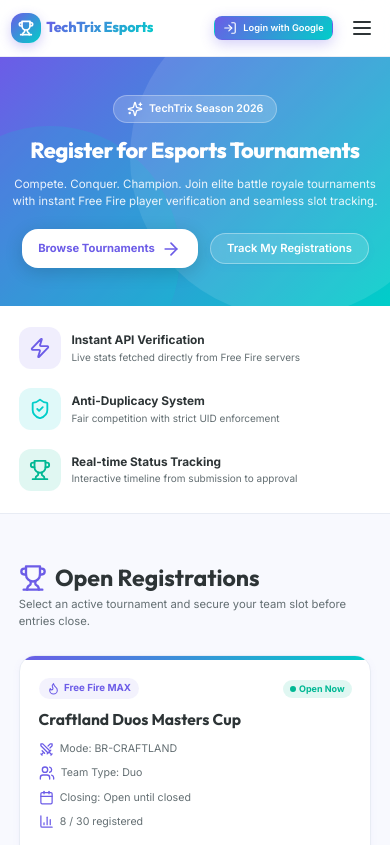
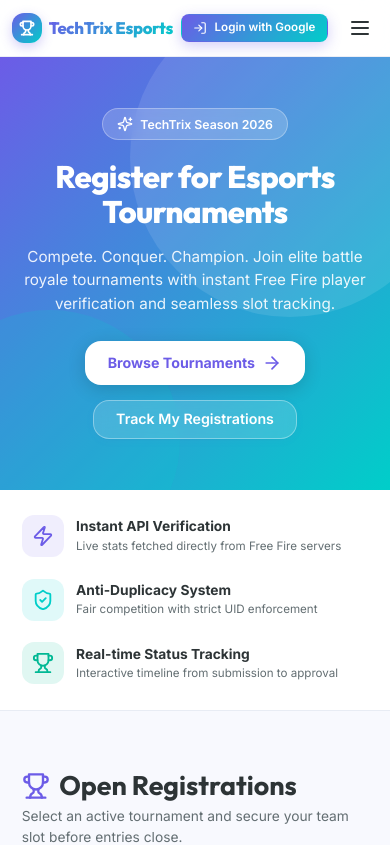
Before and after one commit to lovechn1407-debug/TECHTRIX-ESPREGISTER, a React (Vite) app: page / in a window 390 px wide. Shown: the top 845 px of the page. Built offline with nearby package versions, Linux system fonts and the light colour scheme; no server answers; the database is empty.

Commit message:
fix: restore comfortable font size scale and add ScrollToTop to reset scroll on route change

```diff
--- a/src/App.jsx
+++ b/src/App.jsx
@@ -5,6 +5,7 @@
 import ProtectedRoute from './components/common/ProtectedRoute';
 import AdminProtectedRoute from './components/common/AdminProtectedRoute';
 import ErrorBoundary from './components/common/ErrorBoundary';
+import ScrollToTop from './components/common/ScrollToTop';
 
 // Client Pages
 import Home from './features/client/Home';
@@ -22,6 +23,7 @@
 export function App() {
   return (
     <ErrorBoundary>
+      <ScrollToTop />
       <Routes>
         {/* Client Routes */}
         <Route path="/" element={<ClientLayout />}>
--- /dev/null
+++ b/src/components/common/ScrollToTop.jsx
@@ -0,0 +1,23 @@
+import { useEffect } from 'react';
+import { useLocation } from 'react-router-dom';
+
+/**
+ * ScrollToTop component
+ * Automatically resets window scroll position to the top on every route/URL change.
+ */
+export function ScrollToTop() {
+  const { pathname, search } = useLocation();
+
+  useEffect(() => {
+    // Instantly scroll to top of window
+    window.scrollTo({
+      top: 0,
+      left: 0,
+      behavior: 'instant',
+    });
+  }, [pathname, search]);
+
+  return null;
+}
+
+export default ScrollToTop;
--- a/src/styles/client.css
+++ b/src/styles/client.css
@@ -345,14 +345,14 @@
     gap: 1.25rem;
   }
   .hero-section {
-    padding: 3rem 1rem;
+    padding: 3.5rem 1.15rem;
   }
   .hero-title {
-    font-size: 1.75rem;
+    font-size: 2.15rem;
   }
   .hero-subtitle {
-    font-size: 0.92rem;
-    margin-bottom: 1.5rem;
+    font-size: 1.05rem;
+    margin-bottom: 1.75rem;
   }
 }
 
@@ -640,22 +640,22 @@
 
 @media (max-width: 680px) {
   .status-page-header {
-    padding: 1.25rem 0 0.85rem 0;
-    margin-bottom: 1.25rem;
+    padding: 1.5rem 0 1rem 0;
+    margin-bottom: 1.35rem;
   }
   .status-page-header h1 {
-    font-size: 1.45rem !important;
+    font-size: 1.65rem !important;
   }
   .status-page-header p {
-    font-size: 0.82rem;
+    font-size: 0.88rem;
   }
   .submission-item-card {
     flex-direction: column;
     align-items: flex-start;
-    padding: 1rem;
-    gap: 0.85rem;
+    padding: 1.15rem;
+    gap: 0.95rem;
   }
   .submission-item-card h3 {
-    font-size: 1.05rem;
+    font-size: 1.15rem;
   }
 }
--- a/src/styles/components.css
+++ b/src/styles/components.css
@@ -1310,56 +1310,56 @@
 
 @media (max-width: 640px) {
   .btn {
-    font-size: 0.82rem;
-    padding: 0.5rem 0.95rem;
+    font-size: 0.88rem;
+    padding: 0.58rem 1.15rem;
   }
   .btn-sm {
-    font-size: 0.74rem;
-    padding: 0.35rem 0.65rem;
+    font-size: 0.8rem;
+    padding: 0.4rem 0.78rem;
   }
   .btn-lg {
-    font-size: 0.9rem;
-    padding: 0.68rem 1.25rem;
+    font-size: 0.98rem;
+    padding: 0.78rem 1.5rem;
   }
   .badge {
-    font-size: 0.68rem;
-    padding: 0.18rem 0.55rem;
+    font-size: 0.74rem;
+    padding: 0.22rem 0.62rem;
   }
   .card-header {
-    padding: 1rem 1.15rem;
+    padding: 1.1rem 1.25rem;
   }
   .card-body {
-    padding: 1rem 1.15rem;
+    padding: 1.1rem 1.25rem;
   }
   .card-footer {
-    padding: 0.85rem 1.15rem;
+    padding: 0.9rem 1.25rem;
   }
   .reui-timeline-item {
-    padding-left: 2.15rem;
-    padding-bottom: 1.25rem;
+    padding-left: 2.25rem;
+    padding-bottom: 1.4rem;
   }
   .reui-timeline-indicator {
-    left: 0.15rem;
-    width: 22px;
-    height: 22px;
-    font-size: 0.7rem;
+    left: 0.2rem;
+    width: 24px;
+    height: 24px;
+    font-size: 0.75rem;
   }
   .reui-timeline-separator {
-    left: calc(0.15rem + 10px);
-    top: 26px;
+    left: calc(0.2rem + 11px);
+    top: 28px;
     bottom: -2px;
   }
   .reui-timeline-title {
-    font-size: 0.86rem;
+    font-size: 0.92rem;
   }
   .reui-timeline-date {
-    font-size: 0.72rem;
+    font-size: 0.76rem;
   }
   .reui-timeline-meta {
-    font-size: 0.72rem;
+    font-size: 0.76rem;
   }
   .timeline-decline-box {
-    padding: 0.45rem 0.65rem;
-    font-size: 0.76rem;
+    padding: 0.55rem 0.75rem;
+    font-size: 0.8rem;
   }
 }
--- a/src/styles/index.css
+++ b/src/styles/index.css
@@ -72,7 +72,7 @@
 }
 
 html {
-  font-size: 15px;
+  font-size: 16px;
   -webkit-font-smoothing: antialiased;
   -moz-osx-font-smoothing: grayscale;
   scroll-behavior: smooth;
@@ -80,20 +80,20 @@
 
 @media (max-width: 768px) {
   html {
-    font-size: 13.5px;
+    font-size: 15px;
   }
 }
 
 @media (max-width: 480px) {
   html {
-    font-size: 12.5px;
+    font-size: 14.5px;
   }
 }
 
 body {
   font-family: var(--font-body);
-  font-size: 0.9rem;
-  line-height: 1.5;
+  font-size: 0.95rem;
+  line-height: 1.55;
   color: var(--text-primary);
   background-color: var(--bg);
   min-height: 100vh;
@@ -107,27 +107,27 @@
   font-weight: 700;
 }
 
-h1 { font-size: 1.95rem; }
-h2 { font-size: 1.5rem; }
-h3 { font-size: 1.2rem; }
-h4 { font-size: 1.02rem; }
-h5 { font-size: 0.9rem; }
-h6 { font-size: 0.8rem; }
+h1 { font-size: 2.1rem; }
+h2 { font-size: 1.65rem; }
+h3 { font-size: 1.3rem; }
+h4 { font-size: 1.1rem; }
+h5 { font-size: 0.96rem; }
+h6 { font-size: 0.85rem; }
 
 @media (max-width: 768px) {
-  h1 { font-size: 1.55rem; }
-  h2 { font-size: 1.28rem; }
-  h3 { font-size: 1.08rem; }
-  h4 { font-size: 0.92rem; }
-  h5 { font-size: 0.85rem; }
-  h6 { font-size: 0.78rem; }
+  h1 { font-size: 1.75rem; }
+  h2 { font-size: 1.45rem; }
+  h3 { font-size: 1.2rem; }
+  h4 { font-size: 1.05rem; }
+  h5 { font-size: 0.92rem; }
+  h6 { font-size: 0.82rem; }
 }
 
 @media (max-width: 480px) {
-  h1 { font-size: 1.4rem; }
-  h2 { font-size: 1.18rem; }
-  h3 { font-size: 1rem; }
-  h4 { font-size: 0.88rem; }
+  h1 { font-size: 1.6rem; }
+  h2 { font-size: 1.35rem; }
+  h3 { font-size: 1.15rem; }
+  h4 { font-size: 1rem; }
 }
 
 p {
```
